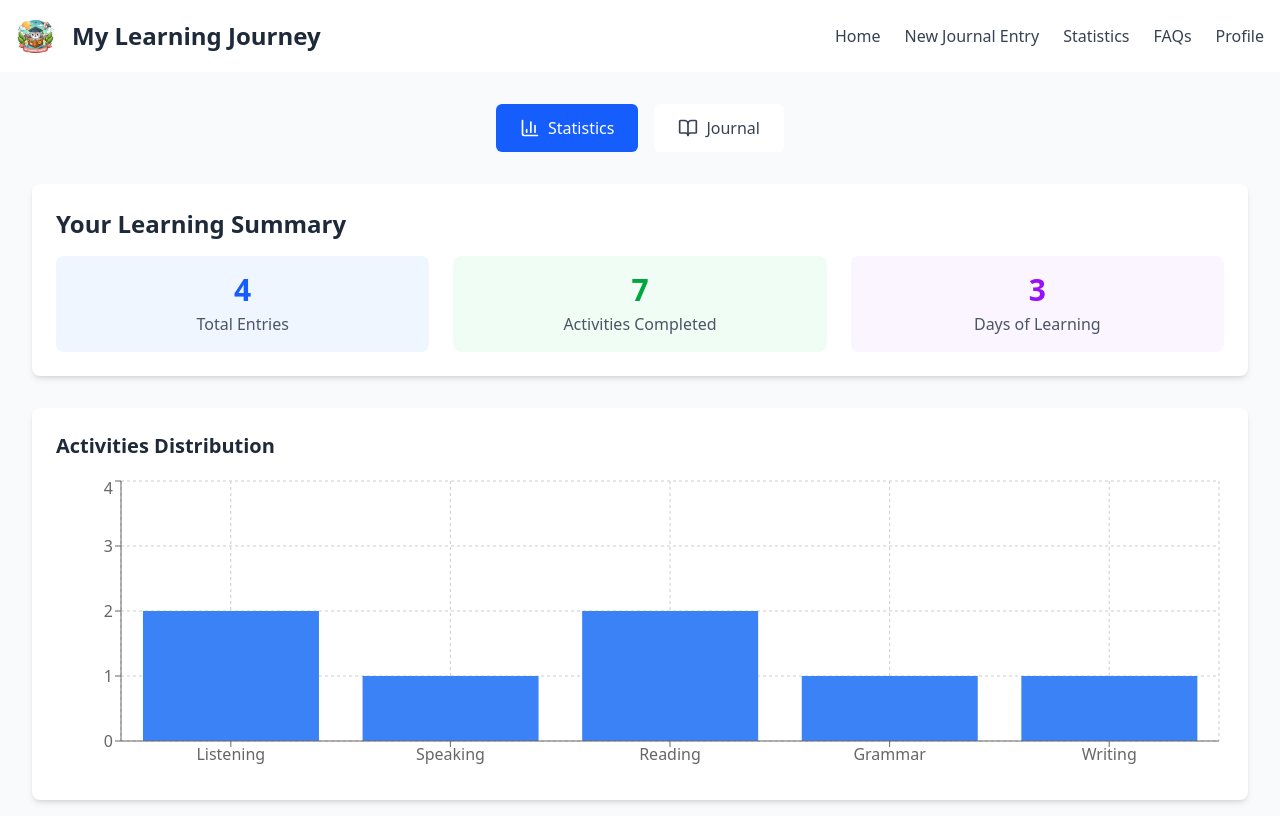
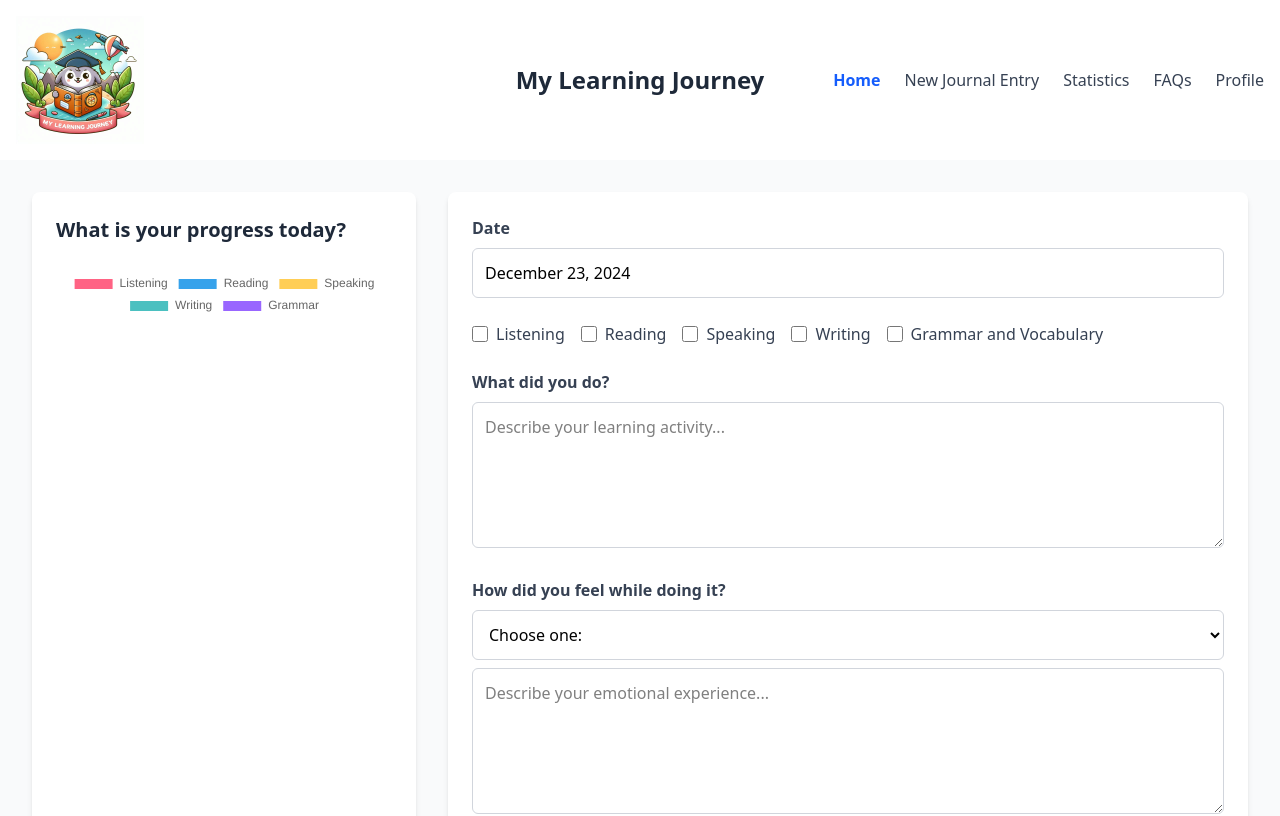
Before and after one commit to RaulWeirdStackDev/MyLearningJourneyReactV, a React (Vite) app: page / in a window 1280 px wide. Shown: the top 816 px of the page. Built offline with nearby package versions, Linux system fonts and the light colour scheme.

Commit message:
Mejoras estéticas y de navegación en Header y Navbar

```diff
--- a/src/App.jsx
+++ b/src/App.jsx
@@ -1,20 +1,19 @@
 import { Header, Footer } from "./components"
-import { BrowserRouter } from "react-router-dom"
+import { BrowserRouter, Routes, Route } from "react-router-dom"
 import { Statistics } from "./views/Statistics/Statistics"
-// import { Entry } from "./views/Entry/Entry"
-
+import { Entry } from "./views/Entry/Entry"
 
 function App() {
-
   return (
-    <>
     <BrowserRouter>
-    <Header/>
-    {/* <Entry/> */}
-    <Statistics/>
-    <Footer/>
+      <Header/>
+      <Routes>
+        <Route path="/" element={<Entry />} />
+        <Route path="/entry" element={<Entry />} />
+        <Route path="/statistics" element={<Statistics />} />
+      </Routes>
+      <Footer/>
     </BrowserRouter>
-    </>
   )
 }
 
--- a/src/components/Header/Header.jsx
+++ b/src/components/Header/Header.jsx
@@ -1,14 +1,17 @@
-
 import { Navbar } from '../Header/Navbar/Navbar'
 
 export const Header = () => {
   return (
-    <header className="bg-white shadow-md p-4">
+    <header className="bg-white p-4 sticky top-0">
       <div className="max-w-7xl mx-auto flex items-center justify-between">
         <div className="flex items-center space-x-4">
-          <img src="/Header/logoMLJ.jpeg" alt="Logo" className="h-10 w-auto" />
-          <h1 className="text-2xl font-bold text-gray-800">My Learning Journey</h1>
+          <img src="/logoMLJ.jpeg" alt="Logo" className="h-32 w-auto" />
         </div>
+
+        <h1 className="text-2xl font-bold text-gray-800 absolute left-1/2 transform -translate-x-1/2">
+          My Learning Journey
+        </h1>
+
         <Navbar />
       </div>
     </header>
--- a/src/components/Header/Navbar/Navbar.jsx
+++ b/src/components/Header/Navbar/Navbar.jsx
@@ -1,10 +1,15 @@
 import { useState } from 'react';
+import { NavLink } from 'react-router-dom';
 
 export const Navbar = () => {
   const [isOpen, setIsOpen] = useState(false);
 
   const toggleMenu = () => {
     setIsOpen(!isOpen);
+  };
+
+  const closeMenu = () => {
+    setIsOpen(false);
   };
 
   return (
@@ -19,15 +24,39 @@ export const Navbar = () => {
           <span className="w-6 h-0.5 bg-gray-800"></span>
         </button>
       </div>
-      <ul className={`${isOpen ? 'flex' : 'hidden'} md:flex flex-col md:flex-row md:space-x-6 space-y-4 md:space-y-0 absolute md:relative top-full left-0 w-full md:w-auto bg-white md:bg-transparent p-4 md:p-0 shadow-md md:shadow-none`}>
+      <ul className={`${isOpen ? 'flex' : 'hidden'} md:flex flex-col md:flex-row md:space-x-6 space-y-4 md:space-y-0 absolute md:relative top-full left-0 w-full md:w-auto bg-white md:bg-transparent p-4 md:p-0 shadow-md md:shadow-none z-50`}>
         <li>
-          <a href="#" className="text-gray-700 hover:text-blue-600 transition-colors">Home</a>
+          <NavLink
+            to="/"
+            onClick={closeMenu}
+            className={({ isActive }) =>
+              `transition-colors ${isActive ? 'text-blue-600 font-semibold' : 'text-gray-700 hover:text-blue-600'}`
+            }
+          >
+            Home
+          </NavLink>
         </li>
         <li>
-          <a href="./index.html" className="text-gray-700 hover:text-blue-600 transition-colors">New Journal Entry</a>
+          <NavLink
+            to="/entry"
+            onClick={closeMenu}
+            className={({ isActive }) =>
+              `transition-colors ${isActive ? 'text-blue-600 font-semibold' : 'text-gray-700 hover:text-blue-600'}`
+            }
+          >
+            New Journal Entry
+          </NavLink>
         </li>
         <li>
-          <a href="#" className="text-gray-700 hover:text-blue-600 transition-colors">Statistics</a>
+          <NavLink
+            to="/statistics"
+            onClick={closeMenu}
+            className={({ isActive }) =>
+              `transition-colors ${isActive ? 'text-blue-600 font-semibold' : 'text-gray-700 hover:text-blue-600'}`
+            }
+          >
+            Statistics
+          </NavLink>
         </li>
         <li>
           <a href="#" className="text-gray-700 hover:text-blue-600 transition-colors">FAQs</a>
```
Also changed, not shown: public/logoMLJ.jpeg (renamed from public/Header/logoMLJ.jpeg), vercel.json (added).
